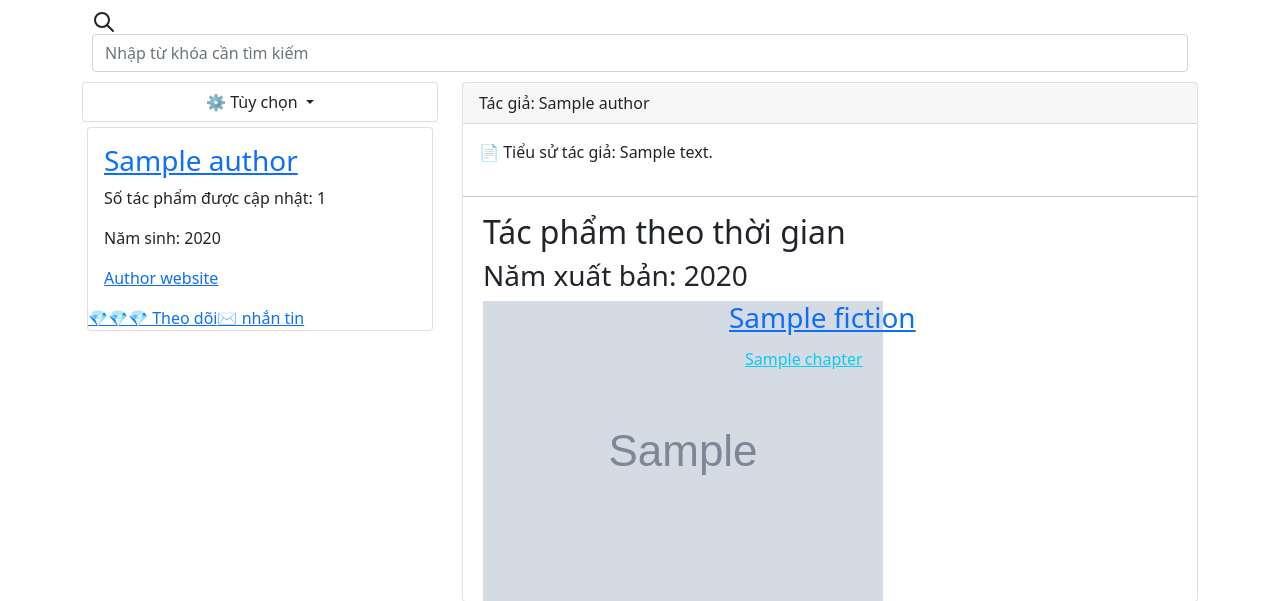
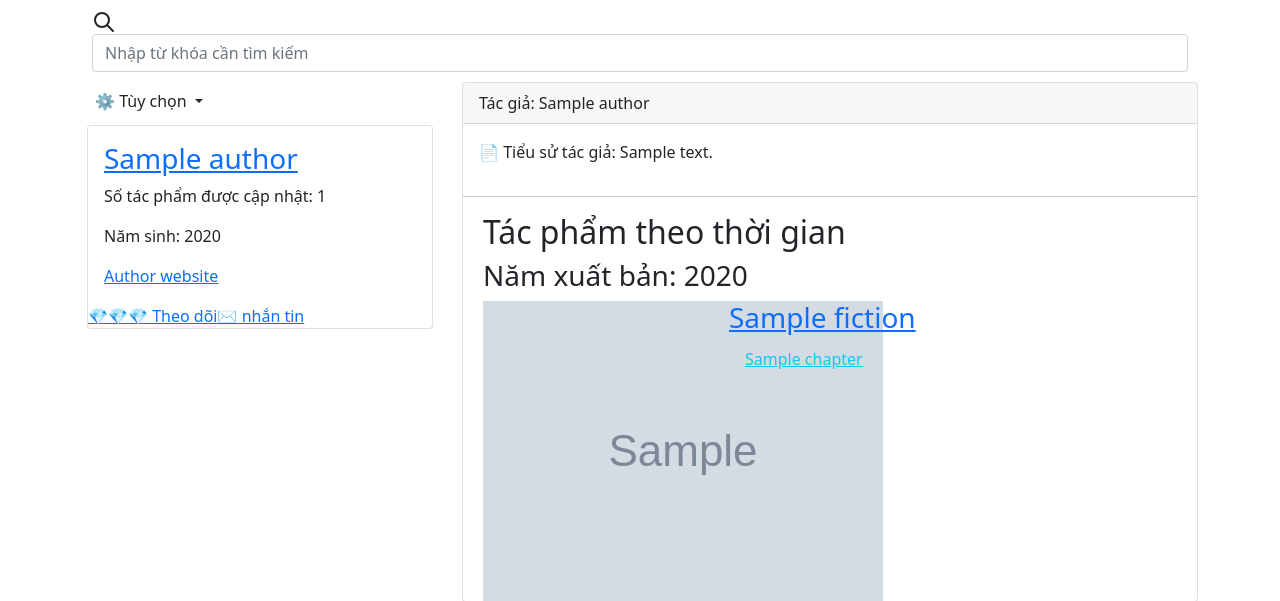
Before and after one commit to cyborgx0x/unleash, a Flask app: a page that uses app/templates/author.html in a window 1280 px wide. Shown: the part 70-671 px from the top of the page. Run offline with Flask 2, Linux system fonts and the light colour scheme; tables that the repository leaves empty hold one stand-in row (values such as "Sample post"); grey boxes marked "Sample" are stand-in pictures; some libraries are stand-ins or nearby versions.

Commit message:
Update author.html

```diff
--- a/app/templates/author.html
+++ b/app/templates/author.html
@@ -13,8 +13,8 @@
 <div class="row justify-content-start">
     <div class="col-md-4">
 
-        <div class="card">
-            <a type="button" class="btn dropdown-toggle" data-bs-toggle="dropdown">
+        <div style="display:flex">
+            <a type="button" class="btn dropdown-toggle" data-bs-toggle="dropdown" >
                 ⚙ Tùy chọn
             </a>
             <div class="dropdown-menu dropdown-menu-demo dropdown-menu-arrow bg-dark text-white">
```
